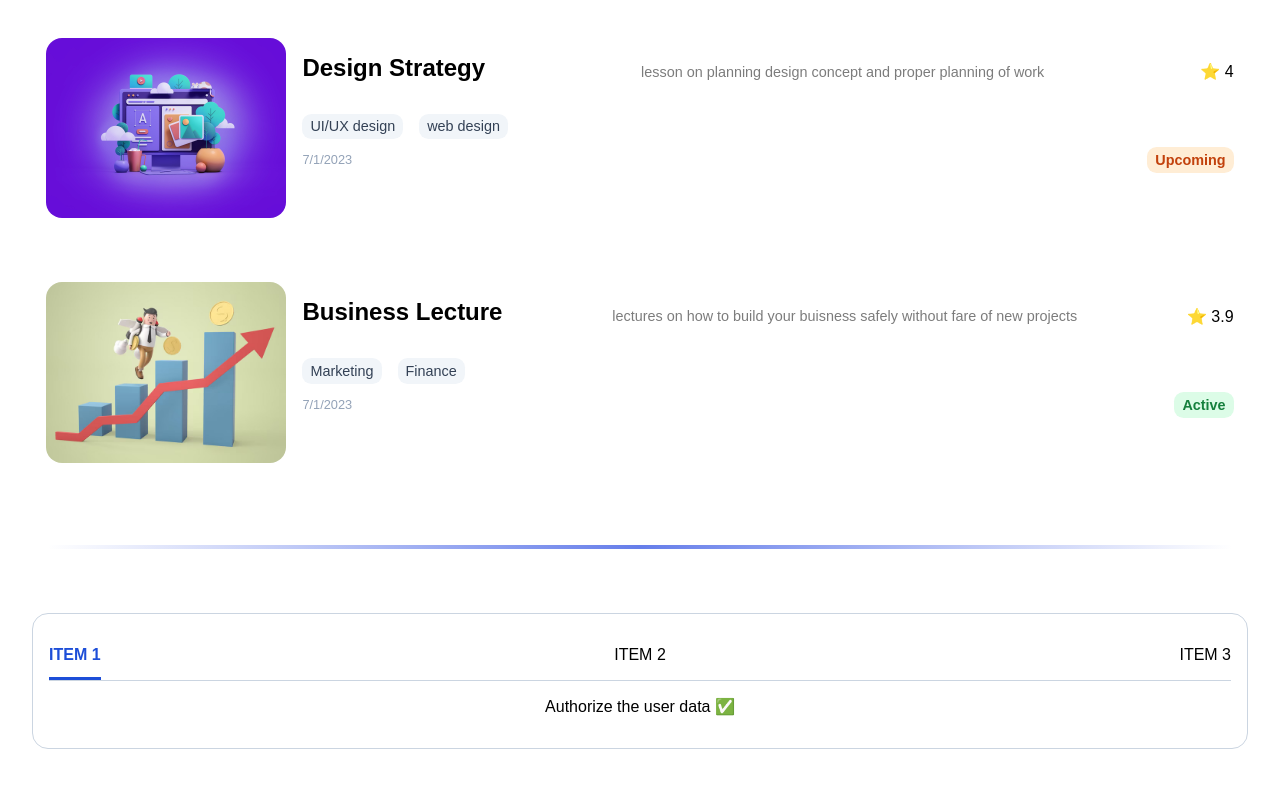
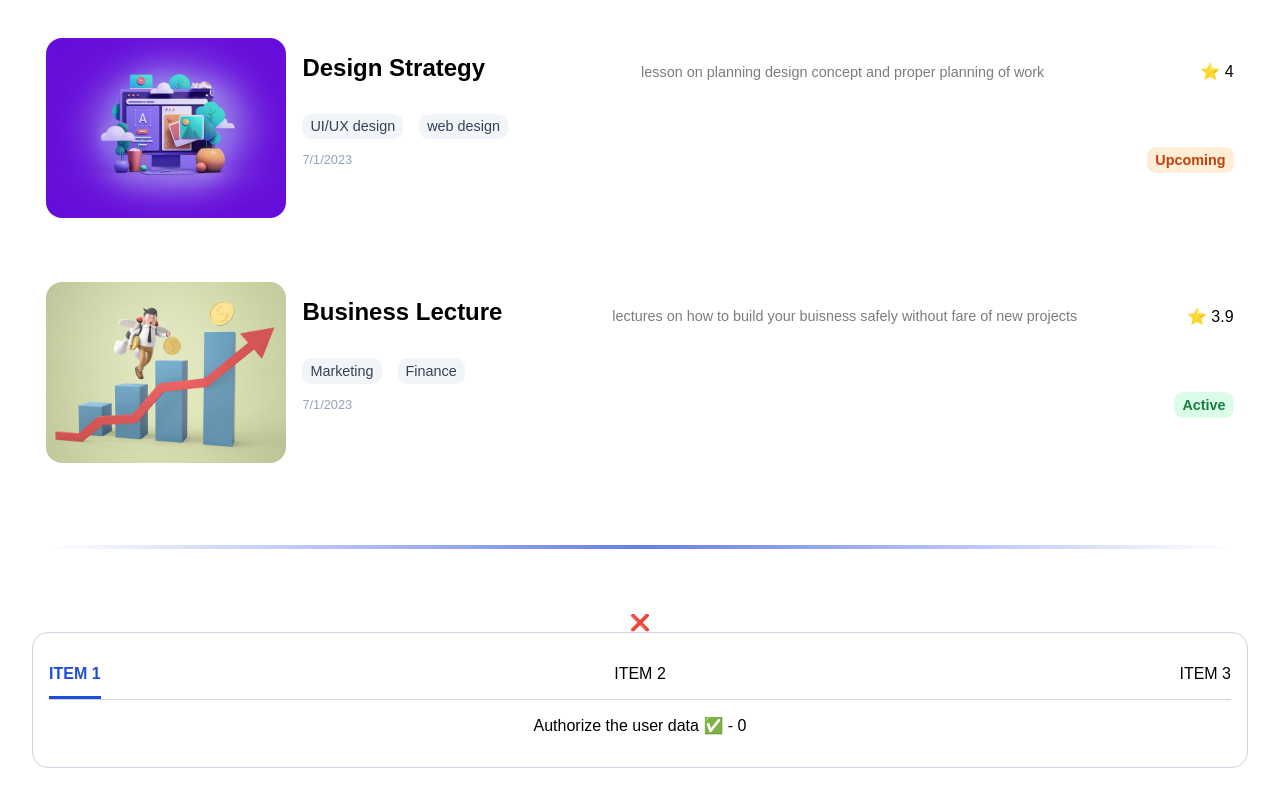
Before and after one commit to KhazaeiAmir110/front-hooks, a React (Vite) app: page / in a window 1280 px wide. Shown: the part 316-1116 px from the top of the page. Built offline with nearby package versions, Linux system fonts and the light colour scheme.

Commit message:
callback method

```diff
--- a/src/page/TabMarkupPage.jsx
+++ b/src/page/TabMarkupPage.jsx
@@ -21,19 +21,42 @@ const tabData = [
 
 function TabMarkupPage() {
     const [activeTab, setActiveTab] = useState(0);
+    const [is_show, setIsShow] = useState(true);
+    const [count, setCount] = useState(0);
+
+    const handelActiveTab = (item) => {
+        setActiveTab(item.id)
+        setCount((count) => count + 1)
+        setCount((count) => count + 1)
+    }
+
+
     return (
+        <div>
+            <button onClick={() => {
+                setIsShow(!is_show);
+            }}>❌
+            </button>
+
+            {
+                is_show ? (
                         <div className="tab">
                             <div className="tab__header">
                                 {tabData.map((item, index) => (
-                    <button onClick={() => setActiveTab(item.id)} key={index} className={item.id === activeTab ? "active" : ""}>
+                                    <button onClick={() => handelActiveTab(item)} key={index}
+                                            className={item.id === activeTab ? "active" : ""}>
                                         <span>{item.title}</span>
-                        <span className={item.id === activeTab  ? "tab-indicator" : ""}></span>
+                                        <span className={item.id === activeTab ? "tab-indicator" : ""}></span>
                                     </button>
                                 ))}
                             </div>
                             <div className="tab-content">
-                {tabData[activeTab].content}
+                                {tabData[activeTab].content} - {count}
                             </div>
+                        </div>
+                    )
+                    : null
+            }
         </div>
     )
 }
```
Lines whose indentation alone changed are shown as unchanged.
